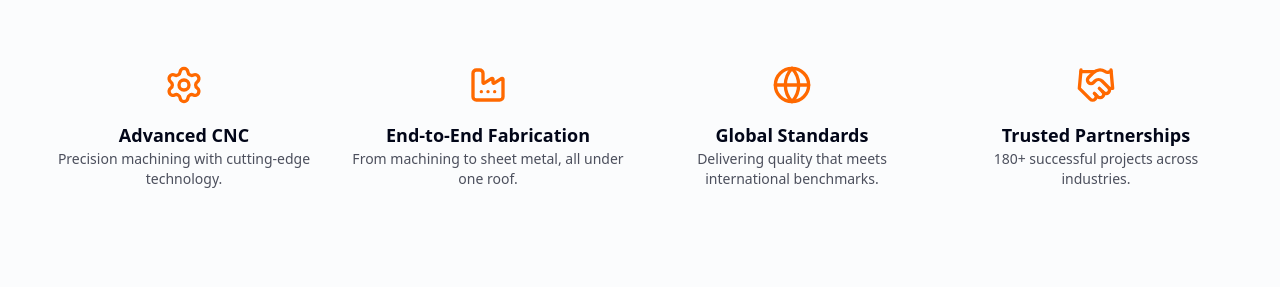
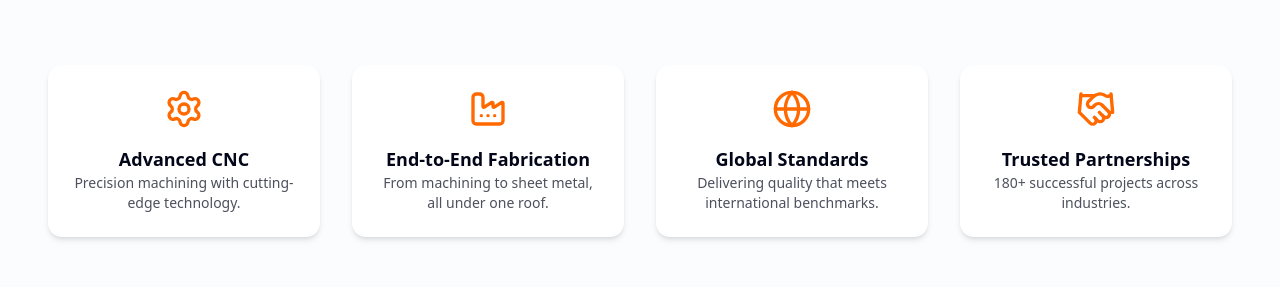
Before and after one commit to pranavsoni1101/ascent-industries, a Next.js app: page / in a window 1280 px wide. Shown: the part 1230-1517 px from the top of the page. Built offline with nearby package versions, Linux system fonts and the light colour scheme.

Commit message:
Updated the layout of the about us section on home page

```diff
--- a/app/page.tsx
+++ b/app/page.tsx
@@ -73,7 +73,7 @@ const Home = () => {
 
             {/* Right: Counters in boxes */}
             <div className="grid grid-cols-2 gap-6">
-              <div className="bg-white shadow-md rounded-xl p-6 text-center">
+              <div className="bg-background shadow-md rounded-xl p-6 text-center">
                 <h3 className="text-4xl font-bold text-orange-500">
                   <Counter from={0} to={13} suffix="+" />
                 </h3>
@@ -81,7 +81,7 @@ const Home = () => {
                   Years of Experience
                 </p>
               </div>
-              <div className="bg-white shadow-md rounded-xl p-6 text-center">
+              <div className="bg-background shadow-md rounded-xl p-6 text-center">
                 <h3 className="text-4xl font-bold text-orange-500">
                   <Counter from={0} to={180} suffix="+" />
                 </h3>
@@ -94,14 +94,14 @@ const Home = () => {
 
           {/* Pillars Below */}
           <div className="mt-16 grid grid-cols-1 sm:grid-cols-2 md:grid-cols-4 gap-8">
-            <div className="text-center">
+            <div className="bg-background shadow-md rounded-xl p-6 text-center">
               <Settings className="mx-auto h-10 w-10 text-orange-500" />
               <h4 className="mt-4 text-lg font-semibold">Advanced CNC</h4>
               <p className="text-sm text-foreground/70">
                 Precision machining with cutting-edge technology.
               </p>
             </div>
-            <div className="text-center">
+            <div className="bg-background shadow-md rounded-xl p-6 text-center">
               <Factory className="mx-auto h-10 w-10 text-orange-500" />
               <h4 className="mt-4 text-lg font-semibold">
                 End-to-End Fabrication
@@ -110,14 +110,14 @@ const Home = () => {
                 From machining to sheet metal, all under one roof.
               </p>
             </div>
-            <div className="text-center">
+            <div className="bg-background shadow-md rounded-xl p-6 text-center">
               <Globe className="mx-auto h-10 w-10 text-orange-500" />
               <h4 className="mt-4 text-lg font-semibold">Global Standards</h4>
               <p className="text-sm text-foreground/70">
                 Delivering quality that meets international benchmarks.
               </p>
             </div>
-            <div className="text-center">
+            <div className="bg-background shadow-md rounded-xl p-6 text-center">
               <Handshake className="mx-auto h-10 w-10 text-orange-500" />
               <h4 className="mt-4 text-lg font-semibold">
                 Trusted Partnerships
```
